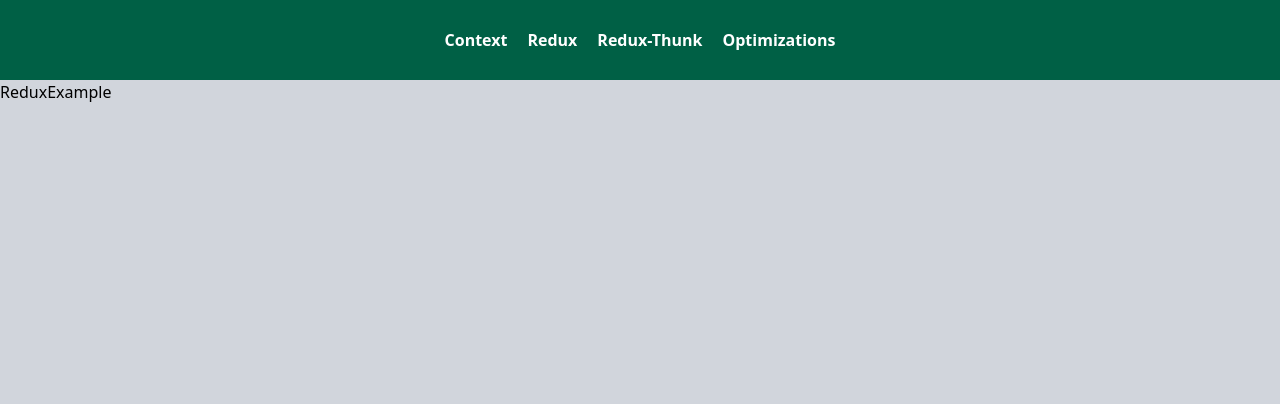
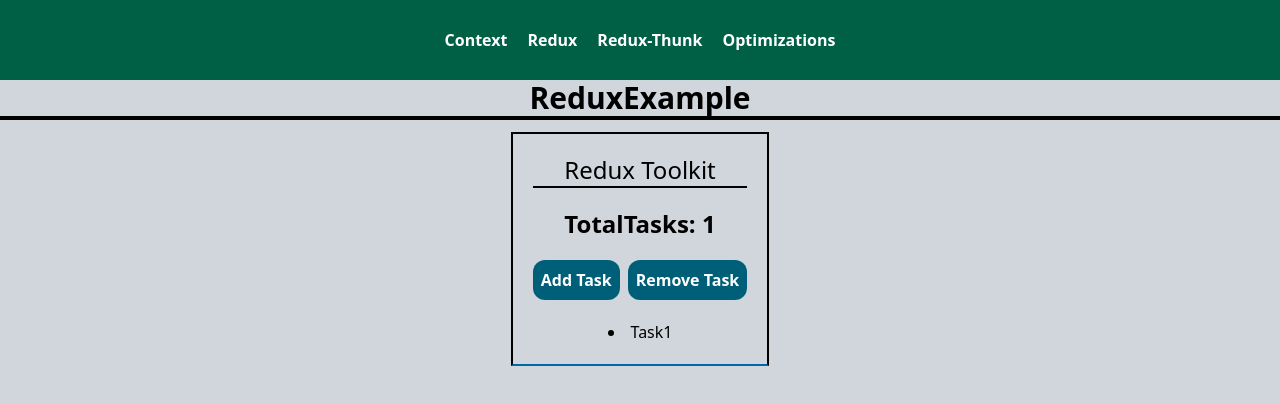
Before and after one commit to Zetrai/react-playground, a React (Vite) app: page /redux in a window 1280 px wide. Shown: the top 404 px of the page. Built offline with nearby package versions, Linux system fonts and the light colour scheme.

Commit message:
Added Redux-Toolkit example

```diff
--- a/src/main.jsx
+++ b/src/main.jsx
@@ -1,15 +1,19 @@
 import { createRoot } from 'react-dom/client';
 import { BrowserRouter } from 'react-router-dom';
+import { Provider } from 'react-redux';
 
 import { CounterProvider } from './contexts/counterContext.jsx';
 
 import './index.css';
 import App from './App.jsx';
+import store from './store/store';
 
 createRoot(document.getElementById('root')).render(
   <BrowserRouter>
-    <CounterProvider>
-      <App />
-    </CounterProvider>
+    <Provider store={store}>
+      <CounterProvider>
+        <App />
+      </CounterProvider>
+    </Provider>
   </BrowserRouter>
 );
--- a/src/pages/ReduxExample/ReduxExample.jsx
+++ b/src/pages/ReduxExample/ReduxExample.jsx
@@ -1,4 +1,48 @@
+import { useSelector, useDispatch } from 'react-redux';
+import { addTask, removeTask } from './tasksSlice';
+
 const ReduxExample = () => {
-  return <div>ReduxExample</div>;
+  const dispatch = useDispatch();
+  const { totalTasks, taskList } = useSelector((state) => state.tasks.value);
+
+  const newTask = {
+    id: totalTasks + 1,
+    task: `Task${totalTasks + 1}`,
+  };
+
+  return (
+    <div className='flex flex-col justify-center items-center'>
+      <h1 className='text-3xl font-bold mb-3 border-b-4 w-full text-center'>
+        ReduxExample
+      </h1>
+      <div className='flex flex-col'>
+        <div className='flex flex-col justify-center items-center border-2 border-b-sky-700 p-5 gap-5'>
+          <h2 className='text-2xl w-full border-b-2 text-center'>
+            Redux Toolkit
+          </h2>
+          <p className='text-center text-2xl font-bold'>
+            TotalTasks: {totalTasks}
+          </p>
+          <div className='flex flex-row gap-2'>
+            <button
+              className='p-2 bg-cyan-800 text-white font-bold rounded-xl'
+              onClick={() => dispatch(addTask(newTask))}>
+              Add Task
+            </button>
+            <button
+              className='p-2 bg-cyan-800 text-white font-bold rounded-xl'
+              onClick={() => dispatch(removeTask(taskList[totalTasks - 1]))}>
+              Remove Task
+            </button>
+          </div>
+          <div>
+            {taskList.map((task) => {
+              return <li key={task.id}>{task.task}</li>;
+            })}
+          </div>
+        </div>
+      </div>
+    </div>
+  );
 };
 export default ReduxExample;
--- /dev/null
+++ b/src/pages/ReduxExample/tasksSlice.js
@@ -0,0 +1,30 @@
+import { createSlice } from '@reduxjs/toolkit';
+
+const initialTaskList = [
+  {
+    id: 1,
+    task: 'Task1',
+  },
+];
+
+const tasksSlice = createSlice({
+  name: 'tasks',
+  initialState: { value: { totalTasks: 1, taskList: initialTaskList } },
+  reducers: {
+    addTask: (state, action) => {
+      state.value.totalTasks += 1;
+      state.value.taskList.push(action.payload);
+    },
+    removeTask: (state, action) => {
+      if (state.value.totalTasks === 0) return;
+
+      state.value.totalTasks -= 1;
+      state.value.taskList = state.value.taskList.filter(
+        (task) => task.id !== action.payload.id
+      );
+    },
+  },
+});
+
+export const { addTask, removeTask } = tasksSlice.actions;
+export default tasksSlice.reducer;
--- a/src/store/store.js
+++ b/src/store/store.js
@@ -0,0 +1,10 @@
+import { configureStore } from '@reduxjs/toolkit';
+import tasksReducer from '../pages/ReduxExample/tasksSlice';
+
+const store = configureStore({
+  reducer: {
+    tasks: tasksReducer,
+  },
+});
+
+export default store;
```
